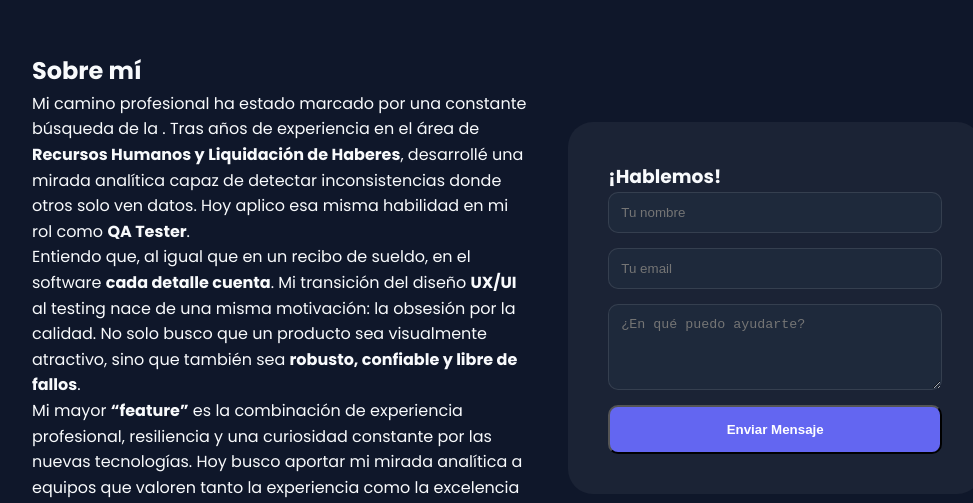
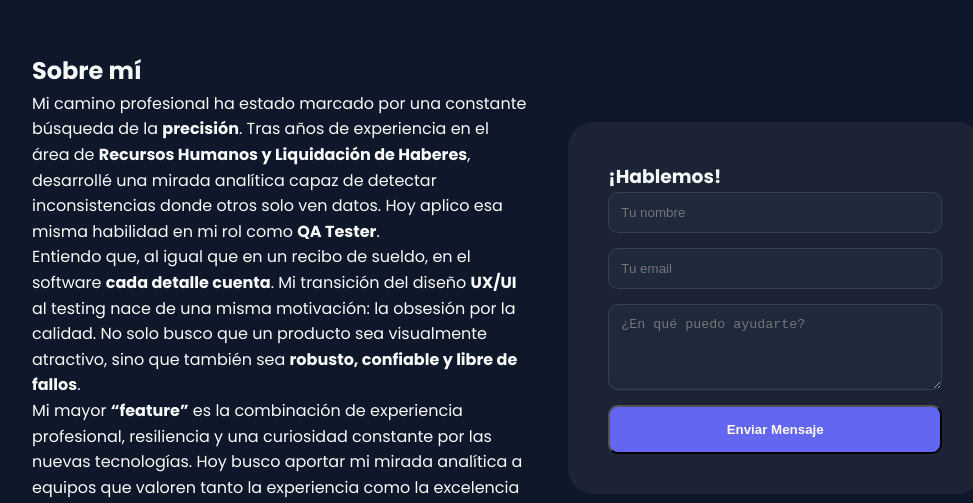
Before and after one commit to stellamarisl/Porfolio2026, a plain HTML site: page index.html in a window 1280 px wide. Shown: the part 2648-3151 px from the top of the page, without its empty margins (133-1106 px from the left). Drawn offline with nearby package versions, Linux system fonts and the light colour scheme.

Commit message:
Fix: texto

```diff
--- a/index.html
+++ b/index.html
@@ -142,7 +142,7 @@
             <div class="sobre-mi">
                 <h2 class="titulo-izq">Sobre mí</h2>
                 <p>
-                    Mi camino profesional ha estado marcado por una constante búsqueda de la <strong></strong>. Tras años de experiencia en el área de <strong>Recursos Humanos y Liquidación de Haberes</strong>, desarrollé una mirada analítica capaz de detectar inconsistencias donde otros solo ven datos. Hoy aplico esa misma habilidad en mi rol como <strong>QA Tester</strong>.
+                    Mi camino profesional ha estado marcado por una constante búsqueda de la <strong>precisión</strong>. Tras años de experiencia en el área de <strong>Recursos Humanos y Liquidación de Haberes</strong>, desarrollé una mirada analítica capaz de detectar inconsistencias donde otros solo ven datos. Hoy aplico esa misma habilidad en mi rol como <strong>QA Tester</strong>.
                 </p>
                 <p>
                     Entiendo que, al igual que en un recibo de sueldo, en el software <strong>cada detalle cuenta</strong>. Mi transición del diseño <strong>UX/UI</strong> al testing nace de una misma motivación: la obsesión por la calidad. No solo busco que un producto sea visualmente atractivo, sino que también sea <strong>robusto, confiable y libre de fallos</strong>.
```
